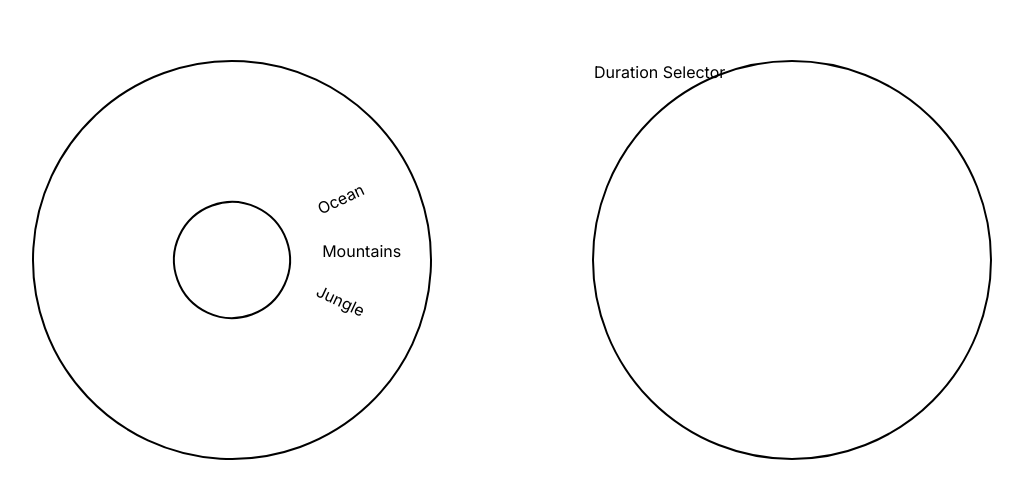
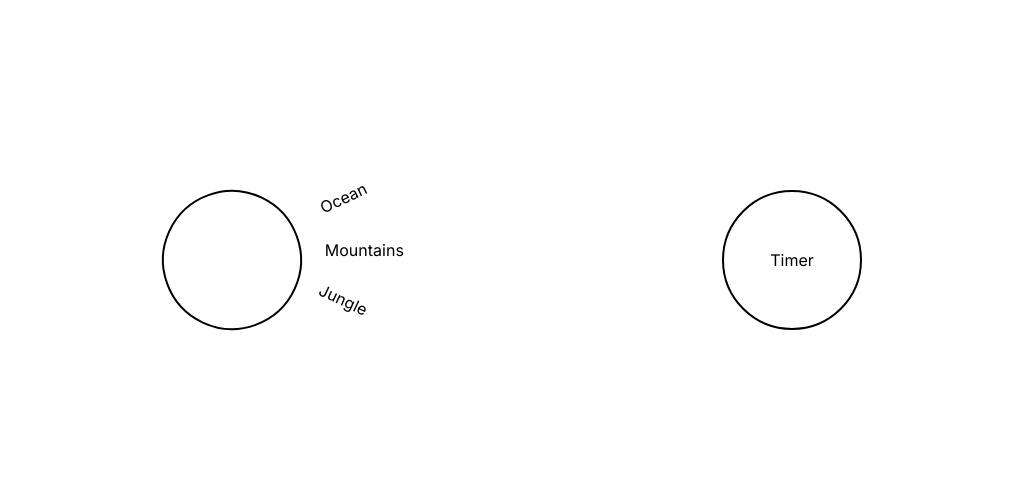
Before and after one commit to nickhibbits/meditation_app, a Next.js app: page /session_options in a window 1280 px wide. Shown: the part 140-638 px from the top of the page, without its empty margins (128-1151 px from the left). Built offline with nearby package versions, Linux system fonts and the light colour scheme.

Commit message:
make session option components composable

```diff
--- a/app/session_options/page.tsx
+++ b/app/session_options/page.tsx
@@ -1,14 +1,15 @@
-import DurationSelector from "@/components/session_options/DurationSelector";
-import LocationSelector from "@/components/session_options/LocationSelector";
+import SessionOption from "@/components/session_options/SessionOption";
+import styles from "@/styles/pages/SessionOptions.module.scss";
 
-import styles from "@/styles/pages/SessionOptions.module.scss";
+const sessionOptions = ["Location", "Duration"];
 
 function SessionOptions() {
   return (
     <main className="container flex flex_center">
       <div className={`flex flex_row ${styles.options_wrapper}`}>
-        <LocationSelector />
-        <DurationSelector />
+        {sessionOptions.map((sessionOption, i) => {
+          return <SessionOption title={sessionOption} key={i} />;
+        })}
       </div>
     </main>
   );
--- a/components/session_options/DurationSelector.tsx
+++ b/components/session_options/DurationSelector.tsx
@@ -1,7 +1,7 @@
 import styles from "@/styles/pages/SessionOptions.module.scss";
 
 function DurationSelector() {
-  return <div className={styles.selector_component}>Duration Selector</div>;
+  return <> Timer </>;
 }
 
 export default DurationSelector;
--- a/components/session_options/LocationSelector.tsx
+++ b/components/session_options/LocationSelector.tsx
@@ -1,14 +1,18 @@
 import styles from "@/styles/pages/SessionOptions.module.scss";
+
+const options = ["Ocean", "Mountains", "Jungle"];
 
 function LocationSelector() {
   return (
-    <div className={`flex flex_center ${styles.selector_component}`}>
-      {/* <div className={styles.middle_circle}> o </div> */}
-      <div className={styles.middle_circle} />
-      <li className={styles.option}>Ocean</li>
-      <li className={styles.option}>Mountains</li>
-      <li className={styles.option}>Jungle</li>
-    </div>
+    <>
+      {options.map((option, i) => {
+        return (
+          <li className={styles.option} key={i}>
+            {option}
+          </li>
+        );
+      })}
+    </>
   );
 }
 
--- /dev/null
+++ b/components/session_options/SessionOption.tsx
@@ -0,0 +1,22 @@
+import DurationSelector from "@/components/session_options/DurationSelector";
+import LocationSelector from "@/components/session_options/LocationSelector";
+import styles from "@/styles/pages/SessionOptions.module.scss";
+
+function SessionOption({ title }: { title: string }) {
+  return (
+    <div className={`flex flex_center ${styles.selector_component}`}>
+      {title === "Location" ? (
+        <>
+          <div className={styles.middle_circle} />
+          <LocationSelector />
+        </>
+      ) : (
+        <div className={styles.middle_circle}>
+          <DurationSelector />
+        </div>
+      )}
+    </div>
+  );
+}
+
+export default SessionOption;
--- a/styles/pages/SessionOptions.module.scss
+++ b/styles/pages/SessionOptions.module.scss
@@ -3,22 +3,26 @@ $option-width: 18rem;
 
 .selector_component {
   margin: 5rem;
-  border: solid 2px black;
   width: $selector-height;
   height: $selector-height;
-  border-radius: 50%;
+  // border-radius: 50%;
   position: relative;
 
-  &:first-of-type {
+  &:nth-of-type(1) {
     transform: rotate(25deg);
+  }
+
+  &:nth-of-type(2) {
+    justify-content: center;
+    align-items: center;
   }
 
   .middle_circle {
     display: flex;
     justify-content: center;
     align-items: center;
-    height: 30%;
-    width: 30%;
+    height: 35%;
+    width: 35%;
     border-radius: 50%;
     border: solid 2px black;
     // line-height: 0;
```
